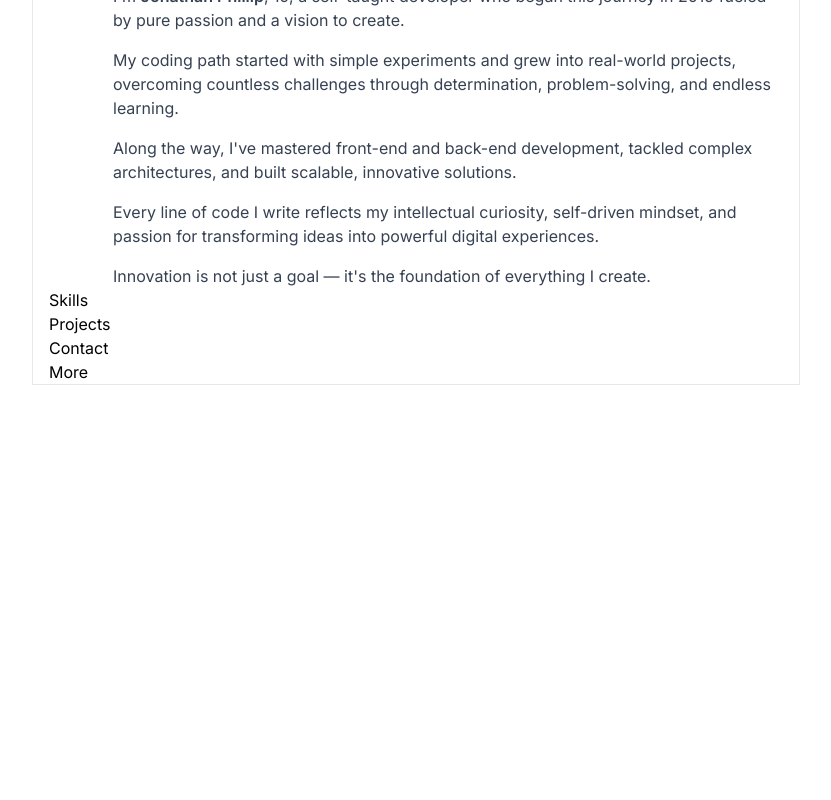
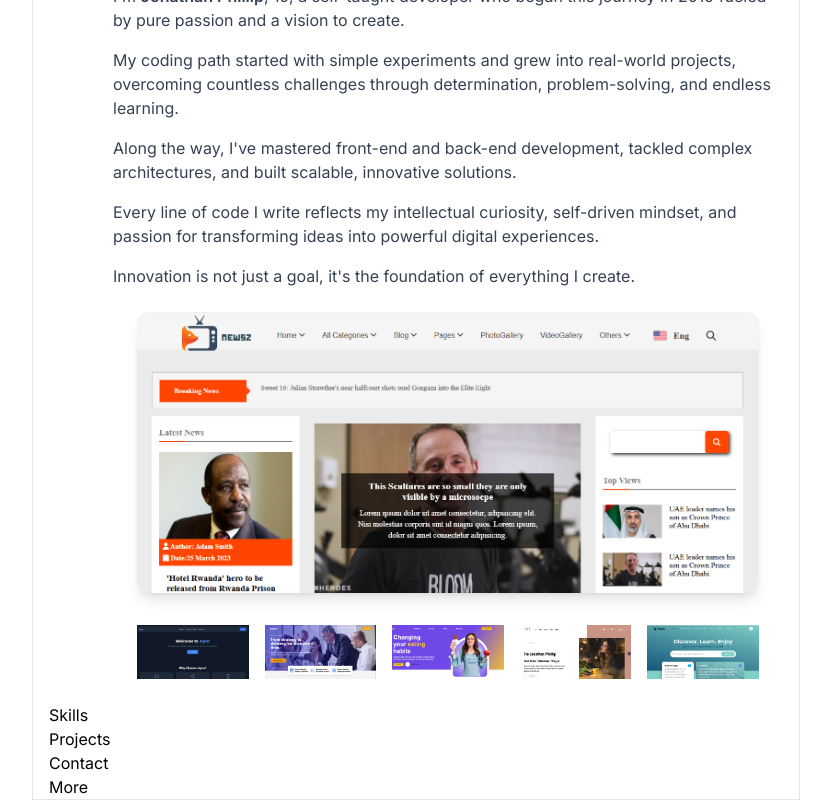
Before and after one commit to JCTECH111/JoeCode, a React (Vite) app: page / in a window 1280 px wide. Shown: the part 1305-2105 px from the top of the page, without its empty margins (224-1055 px from the left). Before the commit the page ends 1690 px from the top, so only its background shows below. Built offline with nearby package versions, Linux system fonts and the light colour scheme.

Commit message:
working on the profile components

```diff
--- /dev/null
+++ b/src/components/ImageAnimation.jsx
@@ -0,0 +1,90 @@
+import { motion, AnimatePresence } from "framer-motion";
+import { useState } from "react";
+
+// Import your images
+import MainImage from "../assets/project-7.png";
+import project_1 from '../assets/project-1.png';
+import project_2 from '../assets/project-2.png';
+import project_3 from '../assets/project-3.png';
+import project_4 from '../assets/project-4.png';
+import project_5 from "../assets/project-5.png"
+
+
+function ProductImage({ image, onExpand, isActive }) {
+  return (
+    <motion.div
+      className={`relative cursor-pointer ${isActive ? 'ring-4 ring-blue-500' : 'hover:ring-2 ring-gray-200'}`}
+      whileHover={{ scale: 1.05 }}
+      whileTap={{ scale: 0.95 }}
+      onClick={() => onExpand(image)}
+      layout
+    >
+      <motion.img
+        src={image}
+        alt="Gallery item"
+        className="w-full h-full object-cover"
+        layoutId={`product-${image}`}
+        transition={{ duration: 0.3 }}
+      />
+      {isActive && (
+        <div className="absolute inset-0 bg-black/20 flex items-center justify-center">
+          <span className="bg-white px-3 py-1 rounded-full text-sm font-medium">
+            Current View
+          </span>
+        </div>
+      )}
+    </motion.div>
+  );
+}
+
+export default function ImageGallery() {
+  // Use your actual imported images
+  const [galleryImages, setGalleryImages] = useState([project_1, project_2, project_3, project_4, project_5]);
+  const [primaryImage, setPrimaryImage] = useState(MainImage);
+
+  function setAsPrimary(image) {
+    const currentImage = primaryImage;
+    const newGalleryImages = [
+      ...galleryImages.filter(img => img !== image),
+      currentImage
+    ];
+
+    setPrimaryImage(image);
+    setGalleryImages(newGalleryImages);
+  }
+
+  return (
+    <div className="max-w-7xl mx-auto p-6">
+      <main className="mb-8 rounded-xl overflow-hidden shadow-lg">
+        <AnimatePresence mode="wait">
+          <motion.div
+            key={primaryImage}
+            initial={{ opacity: 0 }}
+            animate={{ opacity: 1 }}
+            exit={{ opacity: 0 }}
+            transition={{ duration: 0.5 }}
+            layout
+          >
+            <motion.img
+              className="w-full h-auto max-h-[70vh] object-cover"
+              src={primaryImage}
+              alt="Featured gallery item"
+              layoutId={`product-${primaryImage}`}
+            />
+          </motion.div>
+        </AnimatePresence>
+      </main>
+
+      <aside className="grid grid-cols-2 md:grid-cols-5 gap-4">
+        {galleryImages.map((image, index) => (
+          <ProductImage
+            key={index}
+            image={image}
+            onExpand={setAsPrimary}
+            isActive={image === primaryImage}
+          />
+        ))}
+      </aside>
+    </div>
+  );
+}
--- a/src/pages/About.jsx
+++ b/src/pages/About.jsx
@@ -1,5 +1,5 @@
 import React from 'react';
-
+import ImageGallery from '../components/ImageAnimation';
 function About() {
   return (
     <div className='mt-[12cm] md:mt-[14cm] md:ml-[4rem]'>
@@ -23,8 +23,9 @@ function About() {
           Every line of code I write reflects my intellectual curiosity, self-driven mindset, and passion for transforming ideas into powerful digital experiences.
         </p>
         <p className='text-gray-700 mt-4'>
-          Innovation is not just a goal — it's the foundation of everything I create.
+          Innovation is not just a goal, it's the foundation of everything I create.
         </p>
+        <ImageGallery />
     </div>
   );
 }
```
